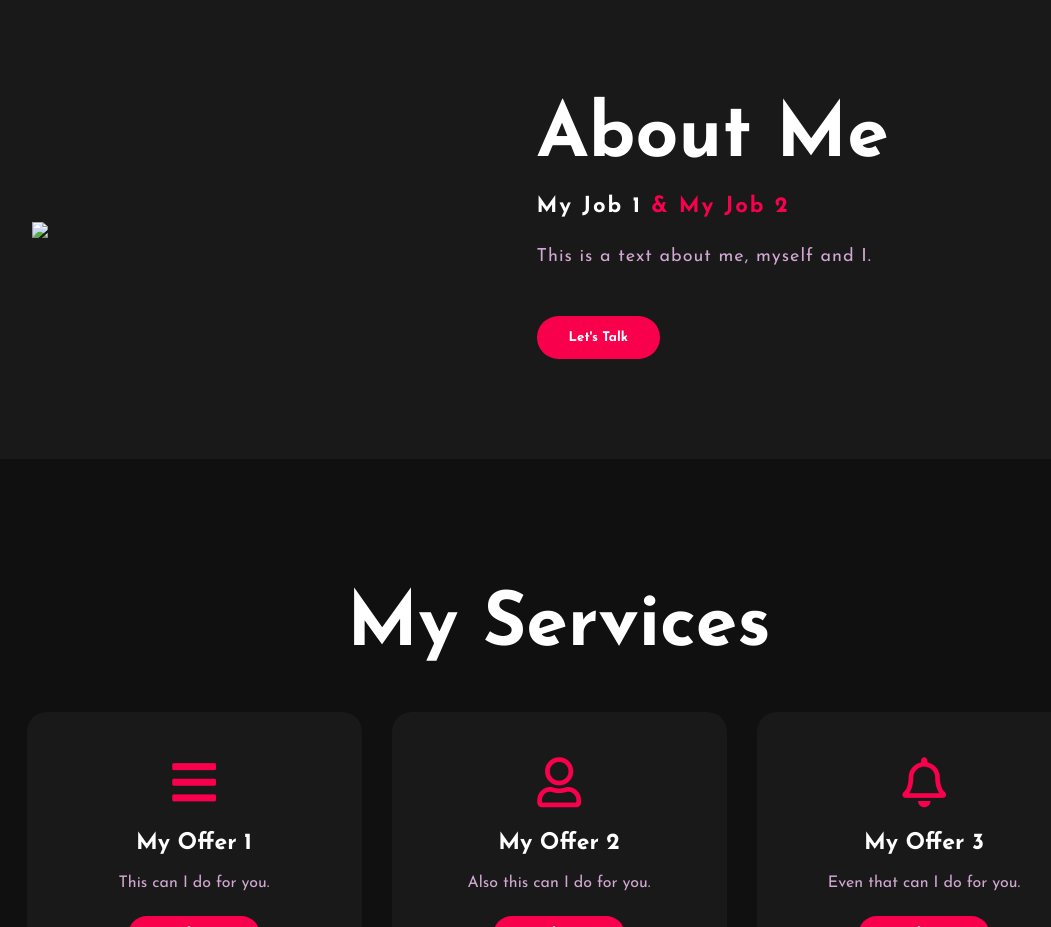
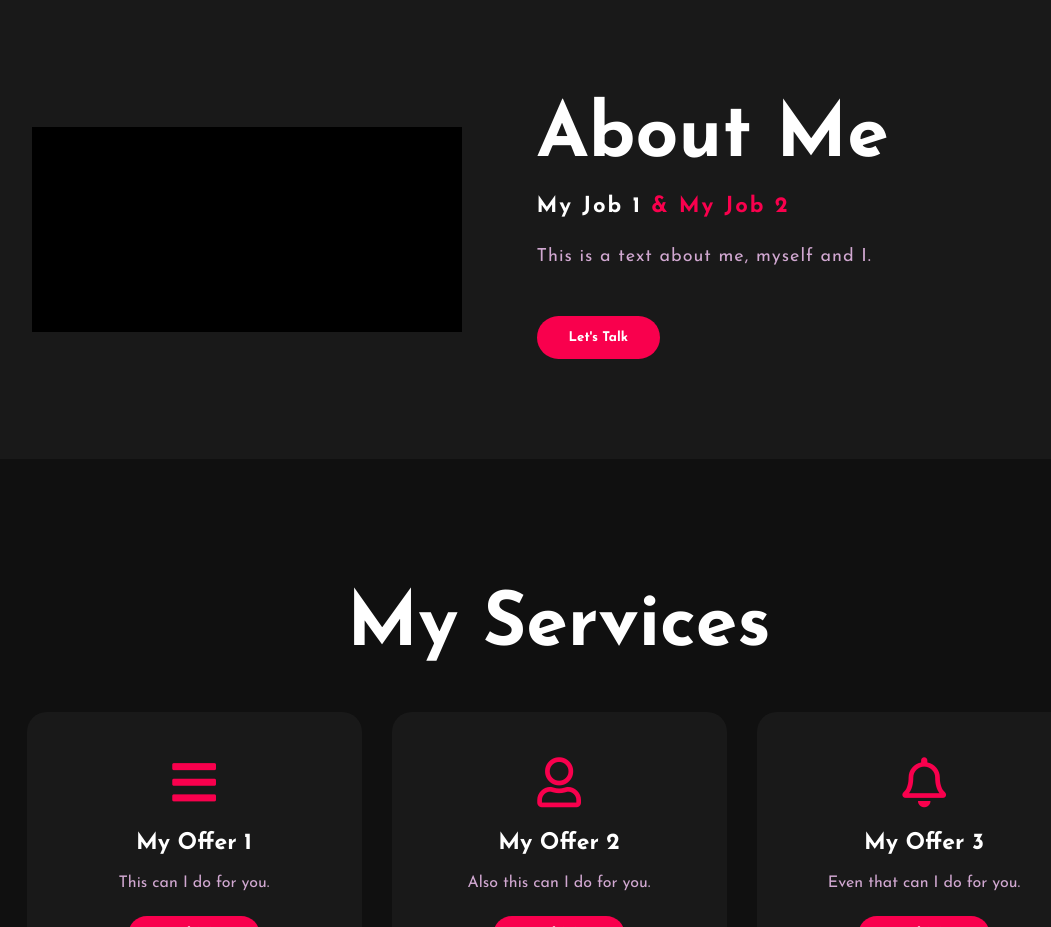
Before and after one commit to lucastusch/Small-Website, a plain HTML site: page index.html in a window 1280 px wide. Shown: the part 800-1727 px from the top of the page, without its empty margins (81-1132 px from the left). Drawn offline with Linux system fonts and the light colour scheme; files whose address does not match are found by name.

Commit message:
Update index.html

```diff
--- a/index.html
+++ b/index.html
@@ -52,7 +52,7 @@
 
 	<section class="about">
 		<div class="main">
-			<img src="img/pro_pic.png">
+			<img src="pro_pic.png">
 			<div class="about-text">
 				<h2>About Me</h2>
 				<h5>My Job 1 <span>& My Job 2</span></h5>
```
